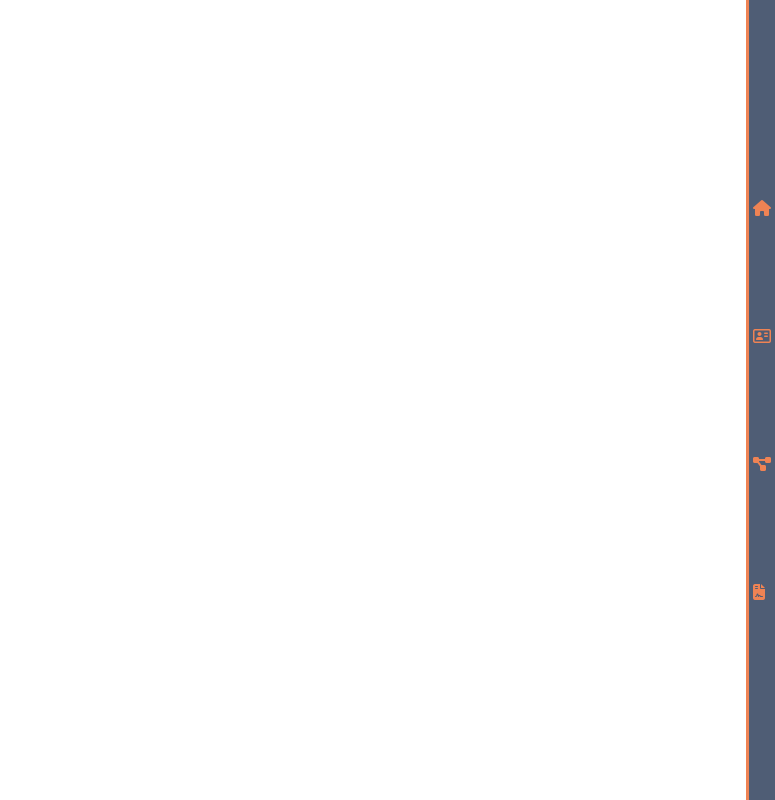
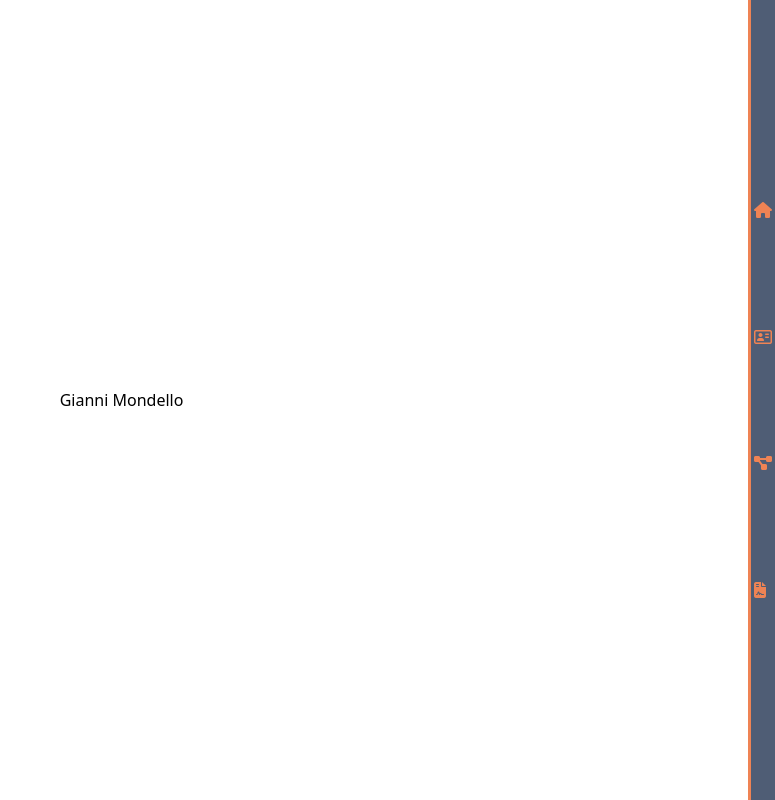
Before and after one commit to Gianni0211/portfolio, a Vue app: page / in a window 1280 px wide. Shown: the whole page, without its empty margins (505-1280 px from the left). Built offline with nearby package versions, Linux system fonts and the light colour scheme.

Commit message:
header component start

```diff
--- /dev/null
+++ b/src/components/Header.vue
@@ -0,0 +1,16 @@
+<template>
+  <div class="flex justify-center items-center h-full">
+   <h1>Gianni Mondello</h1>
+  </div>
+</template>
+
+<script>
+export default {
+ name: 'Header'
+
+}
+</script>
+
+<style scoped>
+
+</style>
--- a/src/components/ScorllBar.vue
+++ b/src/components/ScorllBar.vue
@@ -1,5 +1,5 @@
 <template>
-  <div class="float-right bg-bar flex justify-center border-bar">
+  <div @mousewheel.prevent="handelScroll" class="float-right bg-bar flex justify-center border-bar">
    <ul class="icon-color flex flex-col justify-around my-36 px-1 ">
     <li id="first" v-bind:class="{active: isOn}">
      <i class="fas fa-home"></i>
@@ -22,25 +22,14 @@ export default {
  name: 'ScrollBar',
  data(){
   return{
-   isOn :false,
-   isUserScrolling: null
+
   }
  },
- created(){
-  window.addEventListener('scroll', this.handleScroll);
- },
- destroyed () {
-  window.removeEventListener('scroll', this.handleScroll);
-  },
- methods: {
-  handleScroll(){
 
-   this.isUserScrolling = (window.scrollY > 0);
-      console.log('calling handleScroll');
 
   }
- }
-}
+
+
 </script>
 
 <style scoped>
@@ -50,15 +39,20 @@ export default {
 }
 .icon-color{
  color: var(--accent-color);
+ padding: 3px;
+ transition: 1s;
+
 }
 .border-bar{
  border-left: 3px solid var(--accent-color);
 
 }
 
-.active{
- background-color: var(--accent-color);
- color: white;
+li:hover{
+  color: white;
+  background-color: var(--accent-color);
+  border-radius: 50%;
+
 }
 
 </style>
--- a/src/views/Home.vue
+++ b/src/views/Home.vue
@@ -1,16 +1,19 @@
 <template>
   <div class="bg-custom ">
    <ScrollBar/>
+   <Header/>
   </div>
 </template>
 
 <script>
+import Header from '../components/Header.vue'
 import ScrollBar from '../components/ScorllBar'
 export default {
  name: 'Home',
 
 components:{
-ScrollBar
+ScrollBar,
+Header
 }
 }
 
```
